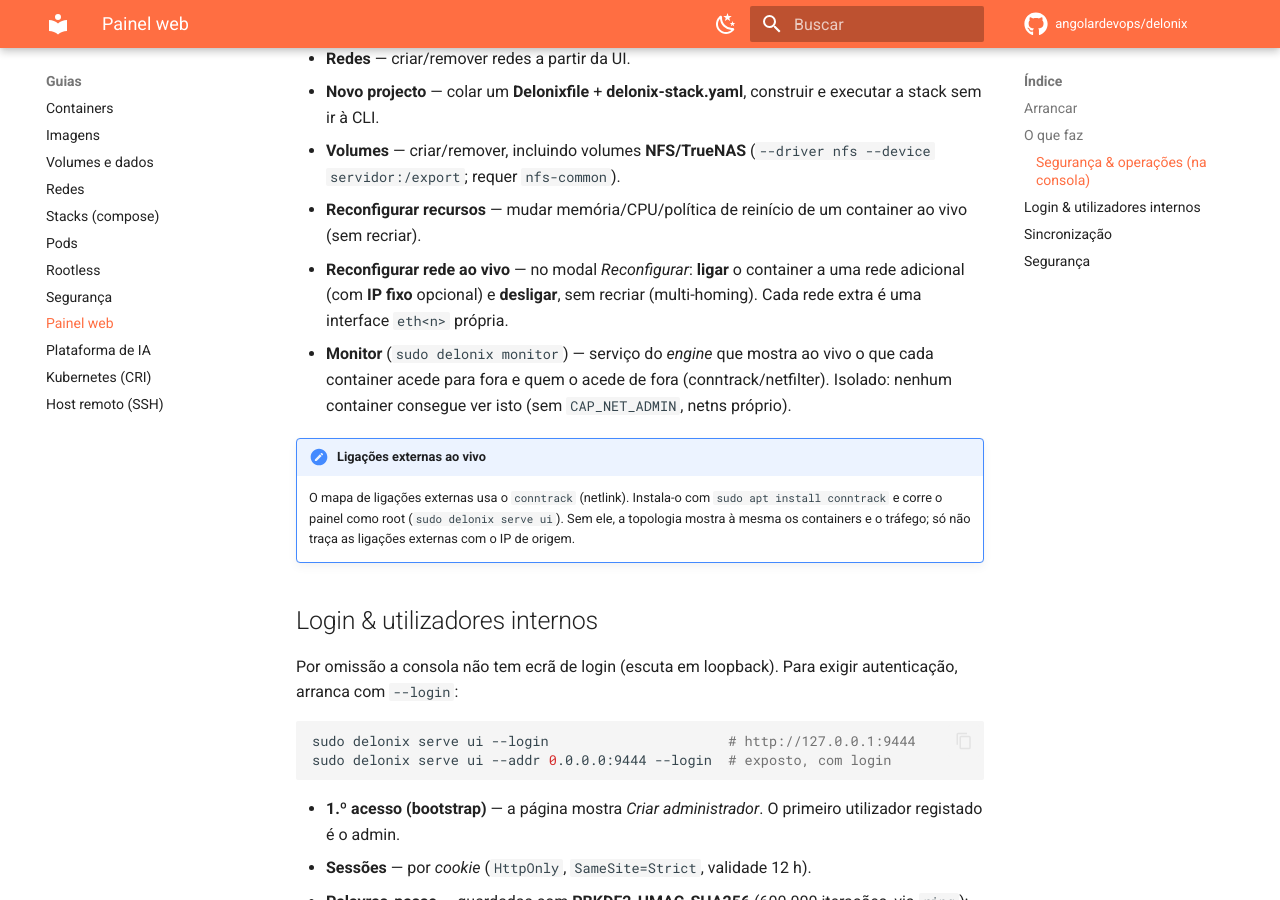
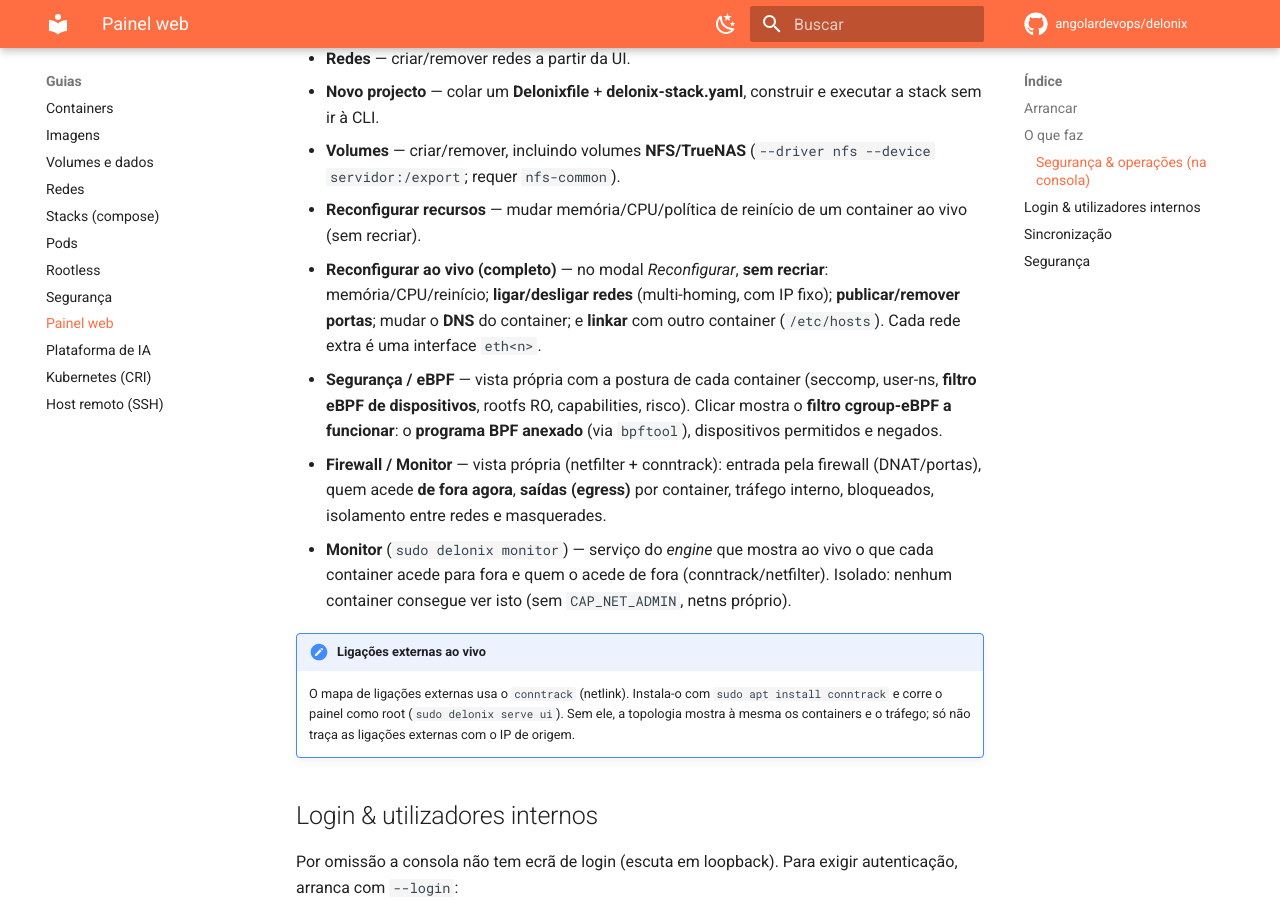
Before and after one commit to angolardevops/delonix, an MkDocs documentation site: the page built from docs/guides/web-ui.md, in a window 1280 px wide and 900 px high, scrolled down 1261 px. Built offline with MkDocs 1.6.1 and Material for MkDocs 9.7.7, drawn with Linux system fonts in a browser that asks for light colours; comment, search, counter and statistics services are not loaded.

Commit message:
docs: vistas eBPF + Firewall, reconfigurar porta/DNS/links v0.1.24

```diff
--- a/docs/guides/web-ui.md
+++ b/docs/guides/web-ui.md
@@ -47,9 +47,17 @@ ecossistema** do Engine num único snapshot (`/api/state`) e actualiza-se sozinh
   --device servidor:/export`; requer `nfs-common`).
 - **Reconfigurar recursos** — mudar memória/CPU/política de reinício de um
   container ao vivo (sem recriar).
-- **Reconfigurar rede ao vivo** — no modal *Reconfigurar*: **ligar** o container
-  a uma rede adicional (com **IP fixo** opcional) e **desligar**, sem recriar
-  (multi-homing). Cada rede extra é uma interface `eth<n>` própria.
+- **Reconfigurar ao vivo (completo)** — no modal *Reconfigurar*, **sem recriar**:
+  memória/CPU/reinício; **ligar/desligar redes** (multi-homing, com IP fixo);
+  **publicar/remover portas**; mudar o **DNS** do container; e **linkar** com
+  outro container (`/etc/hosts`). Cada rede extra é uma interface `eth<n>`.
+- **Segurança / eBPF** — vista própria com a postura de cada container (seccomp,
+  user-ns, **filtro eBPF de dispositivos**, rootfs RO, capabilities, risco).
+  Clicar mostra o **filtro cgroup-eBPF a funcionar**: o **programa BPF anexado**
+  (via `bpftool`), dispositivos permitidos e negados.
+- **Firewall / Monitor** — vista própria (netfilter + conntrack): entrada pela
+  firewall (DNAT/portas), quem acede **de fora agora**, **saídas (egress)** por
+  container, tráfego interno, bloqueados, isolamento entre redes e masquerades.
 - **Monitor** (`sudo delonix monitor`) — serviço do *engine* que mostra ao vivo o
   que cada container acede para fora e quem o acede de fora (conntrack/netfilter).
   Isolado: nenhum container consegue ver isto (sem `CAP_NET_ADMIN`, netns próprio).
```
Also changed, not shown: docs/reference/update.md (+10 -5 lines).
